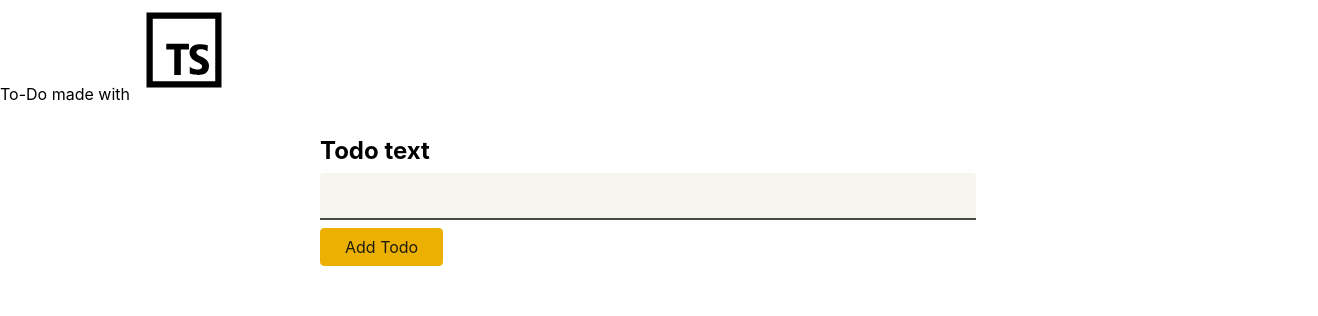
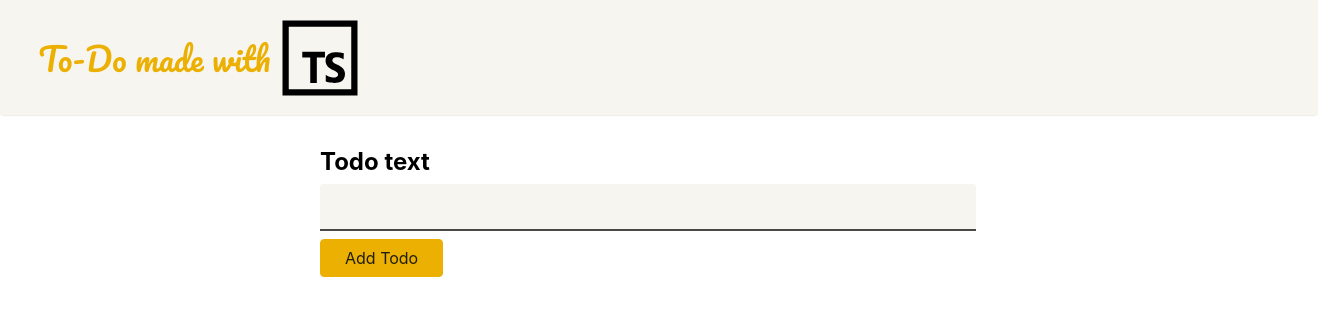
Before and after one commit to Gilson96/to-do, a React (Create React App) app: page / in a window 1280 px wide. Shown: the top 316 px of the page, 1318 px wide, since content can reach past the window. Built offline with nearby package versions, Linux system fonts and the light colour scheme.

Commit message:
Added new style

```diff
--- a/src/index.css
+++ b/src/index.css
@@ -1,3 +1,5 @@
+@import url('https://fonts.googleapis.com/css2?family=Pacifico&display=swap');
+
   body {
     margin: 0;
     font-family: -apple-system, BlinkMacSystemFont, 'Segoe UI', 'Roboto', 'Oxygen',
@@ -6,3 +8,17 @@ body {
     -webkit-font-smoothing: antialiased;
     -moz-osx-font-smoothing: grayscale;
   }
+
+  .navBar {
+    background: #f7f5ef;
+    width: 100%;
+    box-shadow: 0 2px 2px -2px rgba(0, 0, 0, .2);
+    height: 4rem;
+    display: flex;
+    align-items: center;
+    justify-content: flex-start;
+    padding: 2% 0% 2% 3%;
+    font-family: 'Pacifico', cursive;
+    color: #ebb002;
+    font-size: 2rem;
+  }
```
Lines whose indentation alone changed are shown as unchanged.
